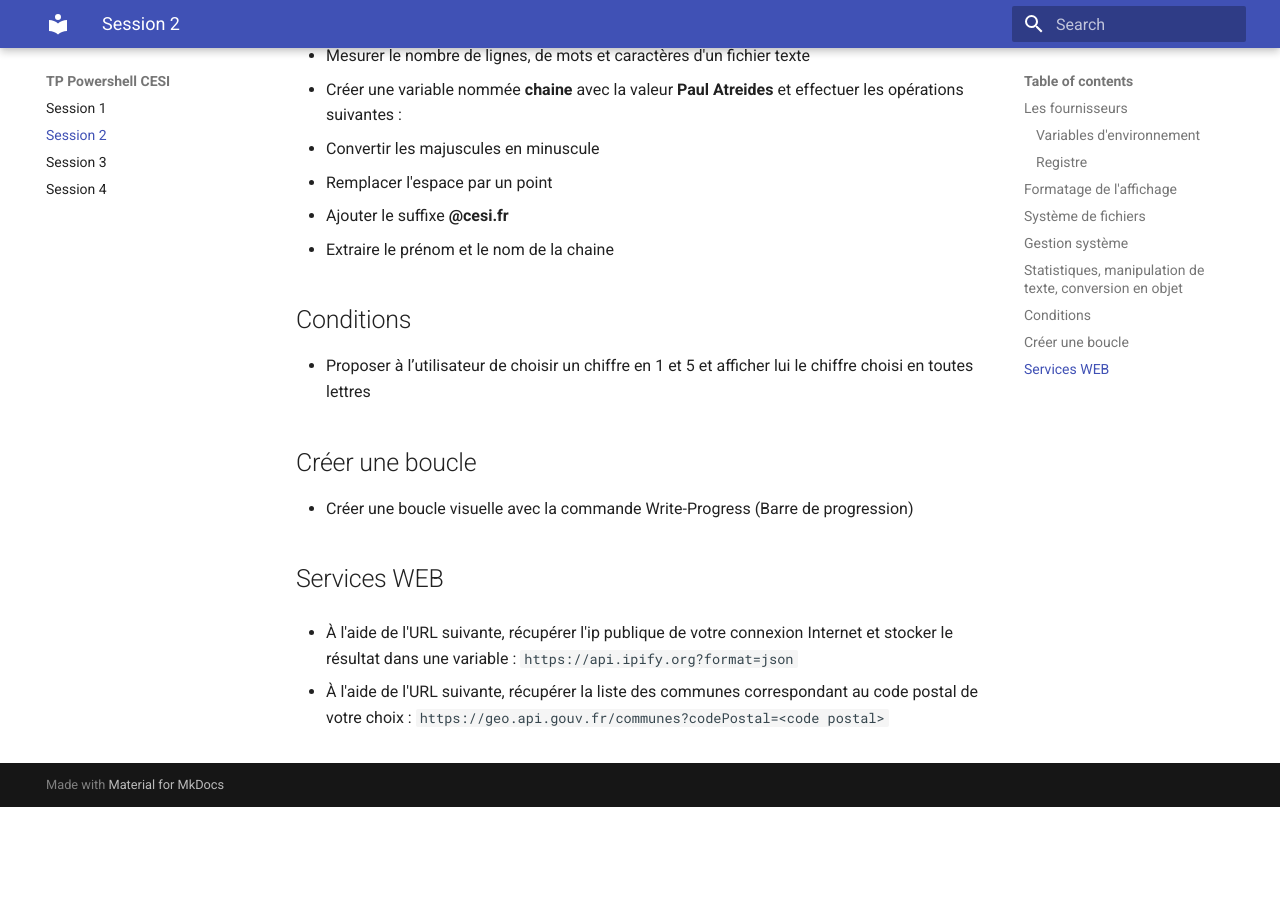
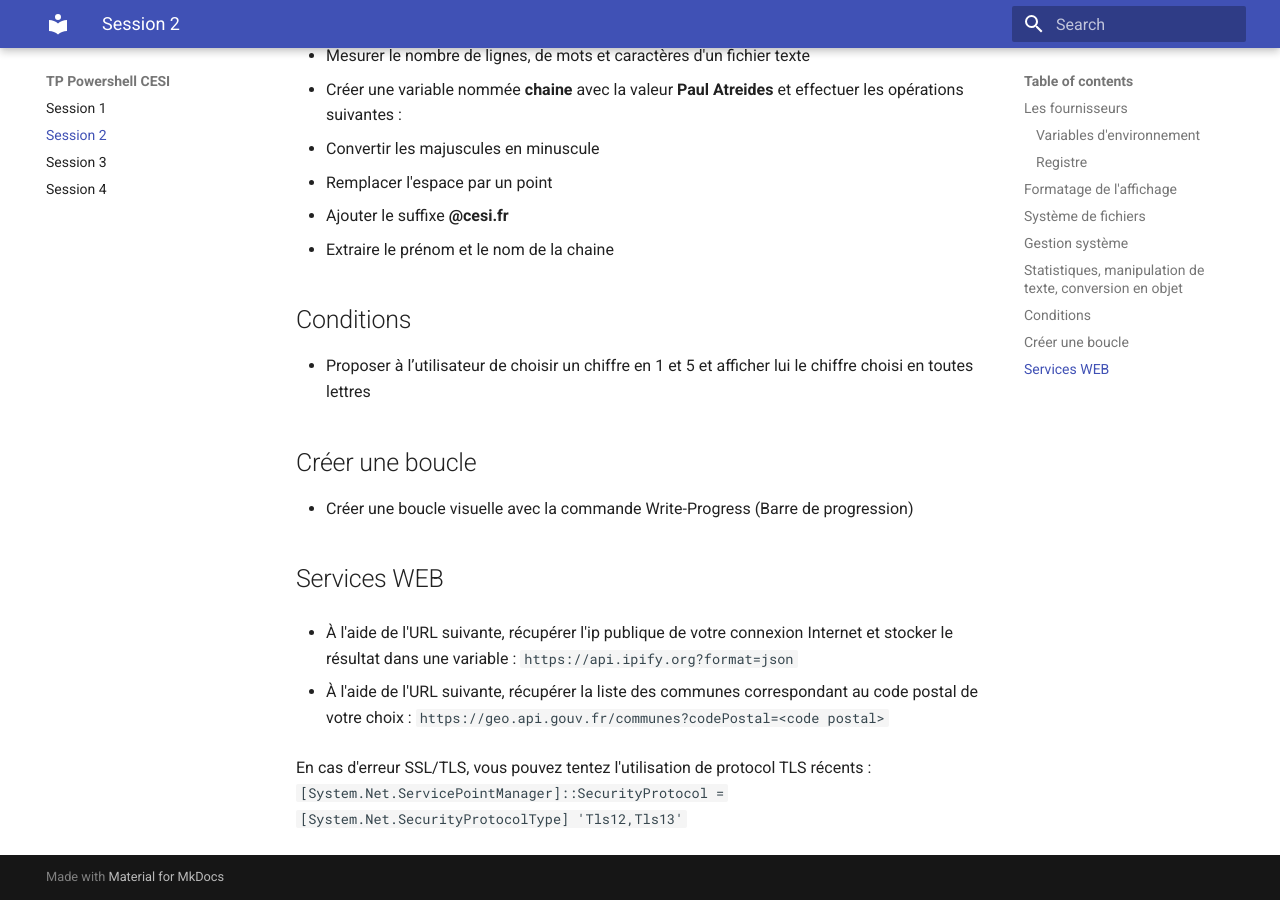
Before and after one commit to BDEN-sys/tpps, an MkDocs documentation site: the page built from docs/Session2.md, in a window 1280 px wide and 900 px high, scrolled down 1288 px. Built offline with MkDocs 1.6.1 and Material for MkDocs 9.7.7, drawn with Linux system fonts in a browser that asks for light colours; before the commit the page ends 2095 px from its top, so only the background shows below that.

Commit message:
Update Session2.md
Ajout correctif SSL/TLS pour accès api

````diff
--- a/docs/Session2.md
+++ b/docs/Session2.md
@@ -66,3 +66,6 @@
 
 * À l'aide de l'URL suivante, récupérer la liste des communes correspondant au code postal de votre choix :
 ```https://geo.api.gouv.fr/communes?codePostal=<code postal>```
+
+En cas d'erreur SSL/TLS, vous pouvez tentez l'utilisation de protocol TLS récents :
+```[System.Net.ServicePointManager]::SecurityProtocol = [System.Net.SecurityProtocolType] 'Tls12,Tls13'```
````
